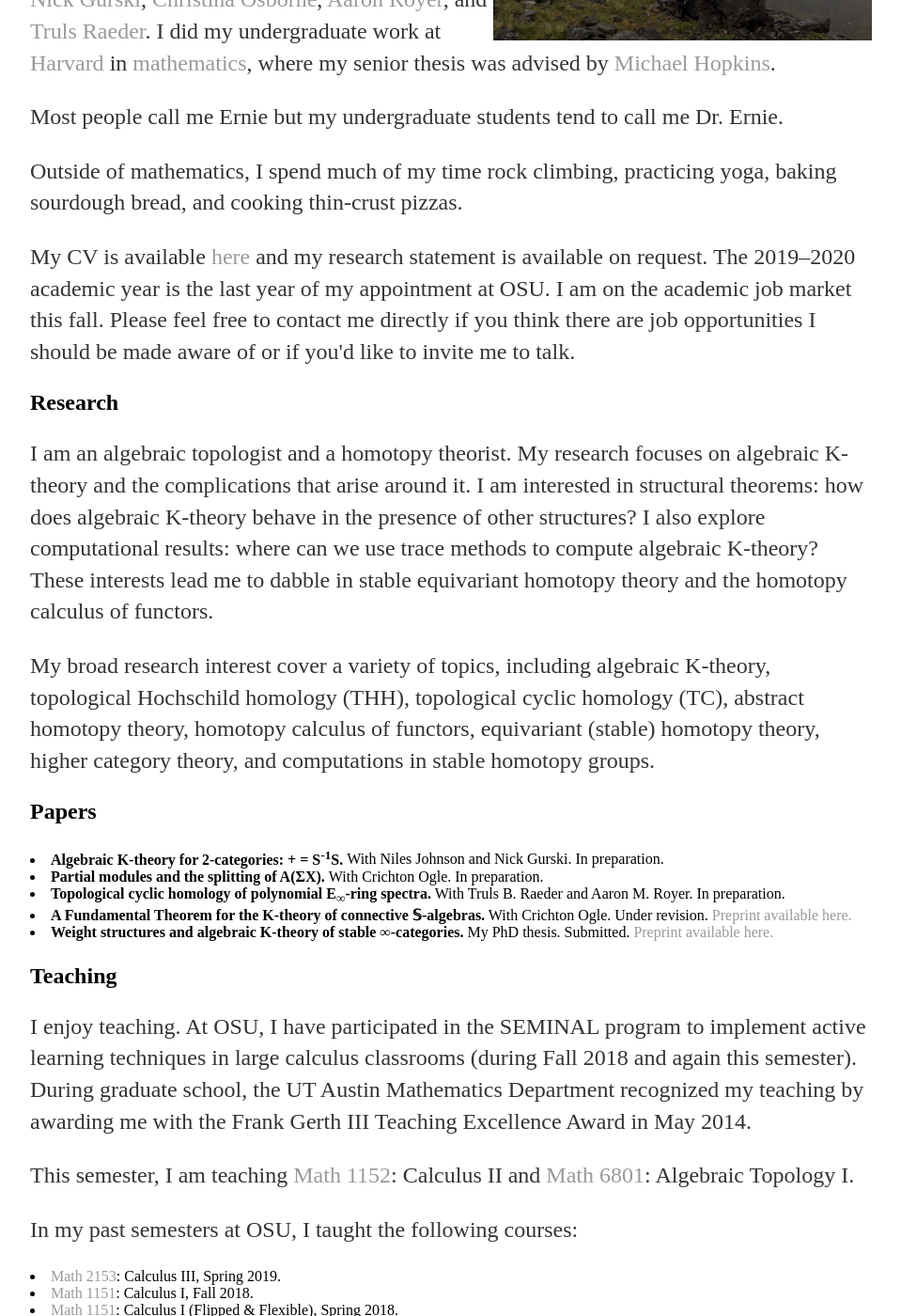
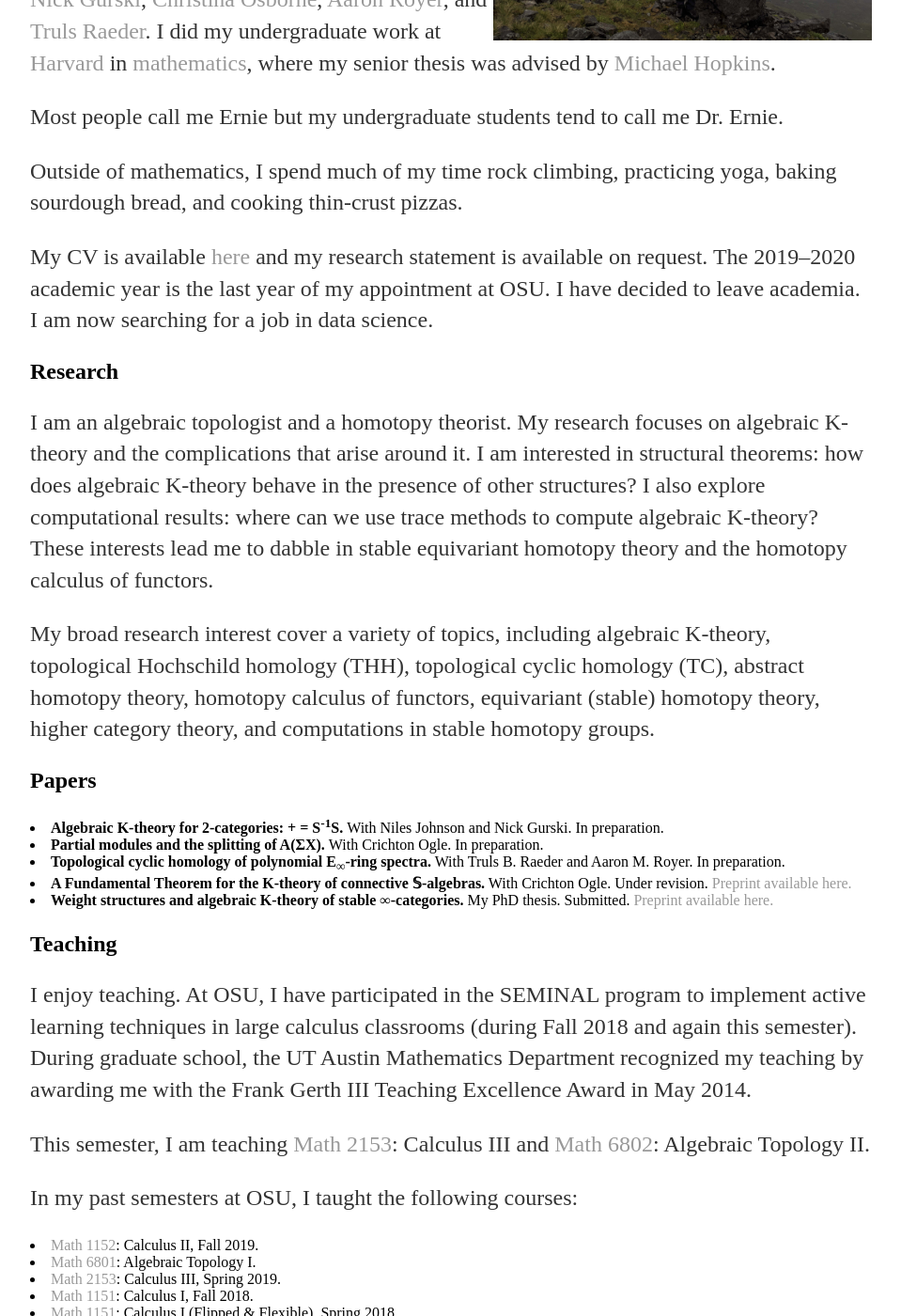
Before and after one commit to erniefontes/erniefontes.github.io, a Jekyll site: the page built from math/index.html, in a window 1280 px wide and 1400 px high, scrolled down 524 px. Shown: the whole window at 94% size, without its empty margins (160-1119 px from the left). Built offline with Jekyll 4.4.1, drawn with Linux system fonts in a browser that asks for light colours.

Commit message:
updates, adding CV.

```diff
--- a/math/index.html
+++ b/math/index.html
@@ -74,10 +74,8 @@ pizzas.</p>
 <p>
 My CV is available <a href=files/Ernest_Fontes_CV.pdf>here</a> and my
 research statement is available on request. The 2019&ndash;2020
-academic year is the last year of my appointment at OSU. I am on the academic job
-market this fall. Please feel free to contact me directly if you think
-there are job opportunities I should be made aware of or if you'd like
-to invite me to talk.
+academic year is the last year of my appointment at OSU. I have decided to leave
+academia. I am now searching for a job in data science.
 <p>
 
 <h2> Research </h2>
@@ -125,31 +123,38 @@ href=https://arxiv.org/abs/1812.09751>Preprint available here.</a>
 
 <h2> Teaching </h2>
 
-<p> I enjoy teaching. At OSU, I have participated in the SEMINAL program to implement active
-learning techniques in large calculus classrooms (during Fall 2018 and
-again this semester). During graduate school, the UT Austin Mathematics Department recognized
-my teaching by awarding me with the Frank Gerth III Teaching Excellence
-Award in May 2014.
+<p> I enjoy teaching. At OSU, I have participated in the SEMINAL program to
+  implement active learning techniques in large calculus classrooms (during Fall
+  2018 and again this semester). During graduate school, the UT Austin
+  Mathematics Department recognized my teaching by awarding me with the Frank
+  Gerth III Teaching Excellence Award in May 2014.
 </p>
 
 <p> This semester, I am teaching <a
-  href=https://math.osu.edu/courses/1152>Math 1152</a>: Calculus II
-  and <a href=https://math.osu.edu/courses/6801>Math 6801</a>:
-Algebraic Topology I.</p>
+  href=https://math.osu.edu/courses/2153>Math 2153</a>: Calculus III
+  and <a href=https://math.osu.edu/courses/6802>Math 6802</a>:
+Algebraic Topology II.</p>
 
 <p>In my past semesters at OSU, I taught the following courses:
 
+<li> <a
+  href=https://math.osu.edu/courses/1152>Math 1152</a>: Calculus II, Fall
+  2019.</li>
+
+<li> <a href=https://math.osu.edu/courses/6801>Math 6801</a>:
+Algebraic Topology I.</li>
+
 <li> <a href=https://math.osu.edu/courses/2153>Math 2153</a>: Calculus
-  III, Spring 2019.
+  III, Spring 2019.</li>
 
 <li> <a href=https://math.osu.edu/courses/1151>Math 1151</a>: Calculus
-I, Fall 2018.
+I, Fall 2018.</li>
 
 <li> <a href=https://math.osu.edu/courses/1151>Math 1151</a>: Calculus
-  I (Flipped & Flexible), Spring 2018.
+  I (Flipped & Flexible), Spring 2018.</li>
 
 <li> <a href=https://math.osu.edu/courses/1151>Math 1151</a>: Calculus
-  I (Flipped & Flexible), Fall 2017.  </p>
+  I (Flipped & Flexible), Fall 2017.</li>  </p>
 
 <p> In graduate school at UT, I was fortunate to be supported
   frequently by the RTG in Topology and Geometry. During other
@@ -194,14 +199,15 @@ Graduate Student Topology & Geometry Conference</a>.
 <h2>Seminars and talks</h2>
 
 <p> I organize the <a
-href=homotopy_seminar/index.html>Homotopy Seminar</a> with
+href=https://www.asc.ohio-state.edu/fontes.17/homotopy_seminar/index.html>Homotopy Seminar</a> with
 <a href=https://people.math.osu.edu/harper.903/>John Harper</a>,
 <a=https://people.math.osu.edu/rao.3/>Vidhyananth Rao</a>, <a
 href=https:/nilesjohnson.net>Niles Johnson</a>, and <a
 href=https://people.math.osu.edu/osborne.475/index.html>Christina
 Osborne</a> here at OSU. The seminar calendar for the 2018&ndash;2019
 year is now located <a
-href=homotopy_seminar/index_2018-2019.html>here</a>. I also heckle
+href=https://www.asc.ohio-state.edu/fontes.17/homotopy_seminar/index_2018-2019.html>
+here</a>. I also heckle
 homotopy theory graduate students every week at the <a
 href=https://www.asc.ohio-state.edu/clark.1843/shs>Student Homotopy
 Seminar</a>.
@@ -239,7 +245,7 @@ Talbot workshop</a> on calculus of functors. May 2012.
 <p> In Summer 2016, I ran a seminar for other graduate students on
 simplicial localization techniques. The website for that seminar is
 located <a
-href=summer_seminar_2016/hammock_seminar.html>here</a>.
+href=https://www.asc.ohio-state.edu/fontes.17/summer_seminar_2016/hammock_seminar.html>here</a>.
 
 
 
@@ -258,6 +264,7 @@ account indefinitely.
 <p>
 You might have stumbled on my website whilest looking for someone
 else. Perhaps you are seeking
-<a href=https://www.cs.swarthmore.edu/~fontes/>my sister, Lila</a> or <a href=http://www.chess.cornell.edu/chess/cntchome.htm>my
+<a href=https://www.cs.swarthmore.edu/~fontes/>my sister, Lila</a> or
+<a href=http://www.chess.cornell.edu/chess/cntchome.htm>my
 father, Ernie</a>.
 </p>
```
Also changed, not shown: 1 other file.
